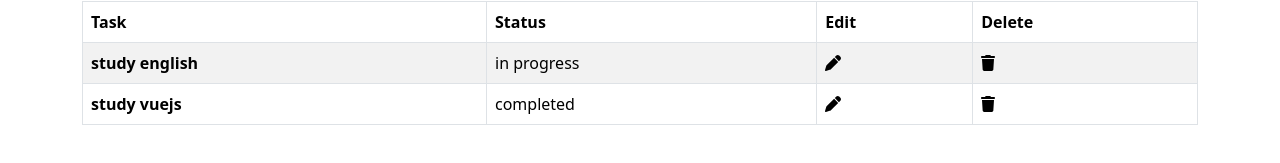
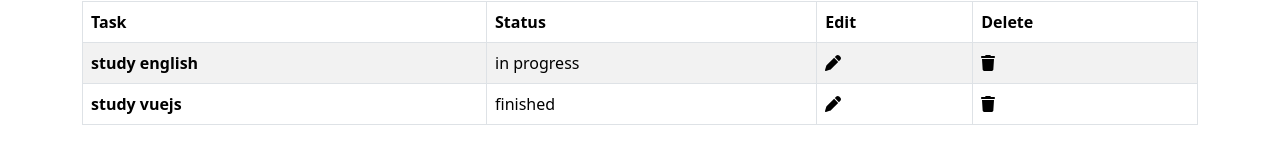
Before and after one commit to Omarmoatz/Todo-App, a Vue app: page / in a window 1280 px wide. Shown: the part 229-392 px from the top of the page. Built offline with nearby package versions, Linux system fonts and the light colour scheme.

Commit message:
add change status task

```diff
--- a/src/components/TodoApp.vue
+++ b/src/components/TodoApp.vue
@@ -19,7 +19,11 @@
       <tbody>
         <tr v-for="(task,index) in tasks" :key='index'>
           <th scope="row">{{task.name}}</th>
-          <td>{{task.status}}</td>
+          <td>
+            <span @click="changeStatus(index)">
+              {{task.status}}
+            </span>
+          </td>
           <td>
             <div @click="editTask(index)">
               <span class="fa fa-pen" ></span>
@@ -46,6 +50,7 @@ export default{
     return {
       taskInput:'',
       editedTask: null,
+      statusChioce: ['todo','inProgress','finished'],
       tasks:[
       {
         name:'study english ',
@@ -53,7 +58,7 @@ export default{
       },
       {
         name:'study vuejs',
-        status:'completed'
+        status:'finished'
       }
     ]
     }
@@ -83,6 +88,12 @@ export default{
     editTask(index){
       this.taskInput = this.tasks[index].name
       this.editedTask= index;
+    },
+
+    changeStatus(index){
+      let indexId = this.statusChioce.indexOf(this.tasks[index].status)
+      if (++indexId  > 2) indexId = 0
+      this.tasks[index].status = this.statusChioce[indexId]
     }
   }
 
```
